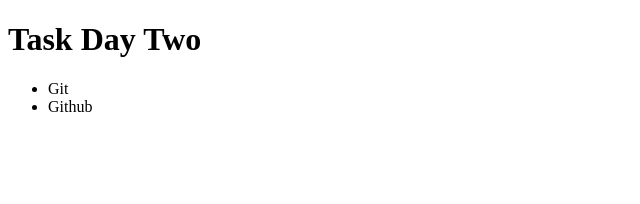
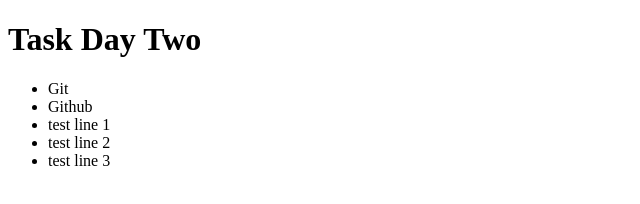
Before and after one commit to OmarAsem27/Day2, a plain HTML site: page index.html in a window 1280 px wide. Shown: the whole page, without its empty margins (0-640 px from the left). Drawn offline with Linux system fonts and the light colour scheme.

Commit message:
trying reset

```diff
--- a/index.html
+++ b/index.html
@@ -10,6 +10,9 @@
         <ul>
             <li>Git</li>
             <li>Github</li>
+            <li>test line 1</li>
+            <li>test line 2</li>
+            <li>test line 3</li>
         </ul>
     </body>
 </html>
```
Also changed, not shown: resetFile.html (added).
